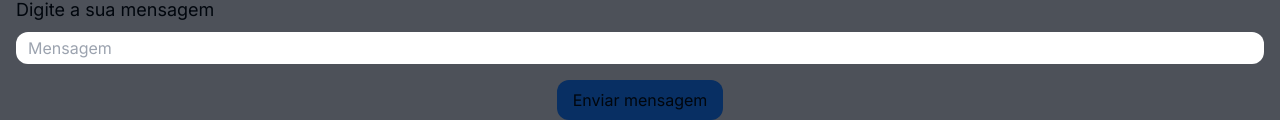
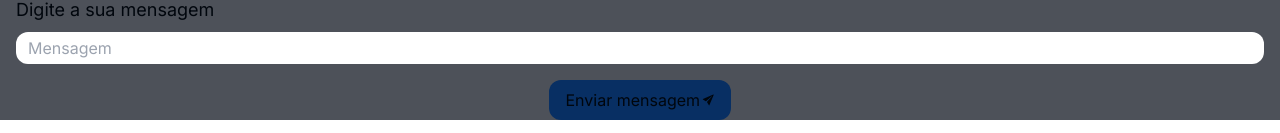
Before and after one commit to luscabap/Guilherme-Andrade, a Next.js app: page / in a window 1280 px wide. Shown: the part 2876-3009 px from the top of the page. Built offline with nearby package versions, Linux system fonts and the light colour scheme.

Commit message:
refactos: creating custom hook

```diff
--- a/src/components/FomContact/index.tsx
+++ b/src/components/FomContact/index.tsx
@@ -1,30 +1,10 @@
-import { FormContactSchema } from "@/schemas/FormContactSchema";
-import { FormContactProps } from "@/types/FormContactProps";
-import { zodResolver } from "@hookform/resolvers/zod";
-import { SubmitHandler, useForm } from "react-hook-form";
+import { useFormContact } from "@/hooks/useFormContact";
 import { ErrorMessage } from "../ErrorMessage";
-import { z } from "zod";
+import { IoIosSend } from "react-icons/io";
 
 export const FormContact = () => {
-  const {
-    register,
-    handleSubmit,
-    formState: { errors },
-    reset
-  } = useForm<FormContactProps>({ resolver: zodResolver(FormContactSchema) });
 
-  type FieldEmail = z.infer<typeof FormContactSchema>
-
-  const onSubmit: SubmitHandler<FieldEmail> = (e) => {
-    console.log(e);
-    reset({
-      about: "",
-      email: "",
-      message: "",
-      name: "",
-      number: ""
-    })
-  }
+  const { errors, handleSubmit, onSubmit, register } = useFormContact()
 
   return (
     <form onSubmit={handleSubmit(onSubmit)} className="flex flex-col justify-center items-center gap-4 text-colorDark">
@@ -85,7 +65,12 @@ export const FormContact = () => {
         </div>
 
       </div>
-      <button type="submit" className="bg-colorPrimary inline-block px-4 py-2 rounded-xl">Enviar mensagem</button>
+      <div className="inline-flex items-center justify-center bg-colorPrimary px-4 py-2 rounded-xl">
+        <button type="submit" className="w-full">
+          Enviar mensagem
+        </button>
+        <IoIosSend />
+      </div>
     </form>
   )
 }
--- /dev/null
+++ b/src/hooks/useFormContact.ts
@@ -0,0 +1,34 @@
+import { FormContactSchema } from "@/schemas/SchemaFormContact";
+import { FormContactProps } from "@/types/FormContactProps";
+import { zodResolver } from "@hookform/resolvers/zod";
+import { SubmitHandler, useForm } from "react-hook-form";
+import { z } from "zod";
+
+export const useFormContact = () => {
+  const {
+    register,
+    handleSubmit,
+    formState: { errors },
+    reset
+  } = useForm<FormContactProps>({ resolver: zodResolver(FormContactSchema) });
+
+  type FieldEmail = z.infer<typeof FormContactSchema>
+
+  const onSubmit: SubmitHandler<FieldEmail> = (e) => {
+    console.log(e);
+    reset({
+      about: "",
+      email: "",
+      message: "",
+      name: "",
+      number: ""
+    })
+  }
+
+  return {
+    register,
+    errors,
+    onSubmit,
+    handleSubmit
+  }
+}
```
Also changed, not shown: src/schemas/SchemaFormContact.ts (renamed from src/schemas/FormContactSchema.ts).
